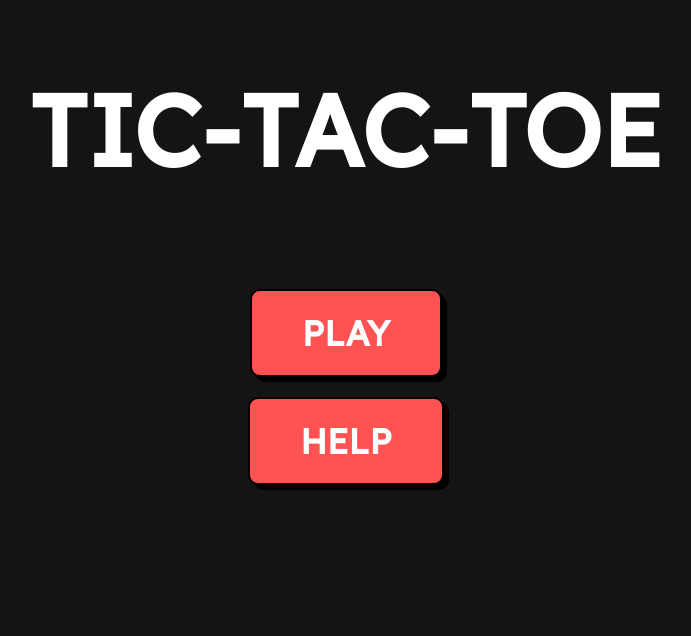
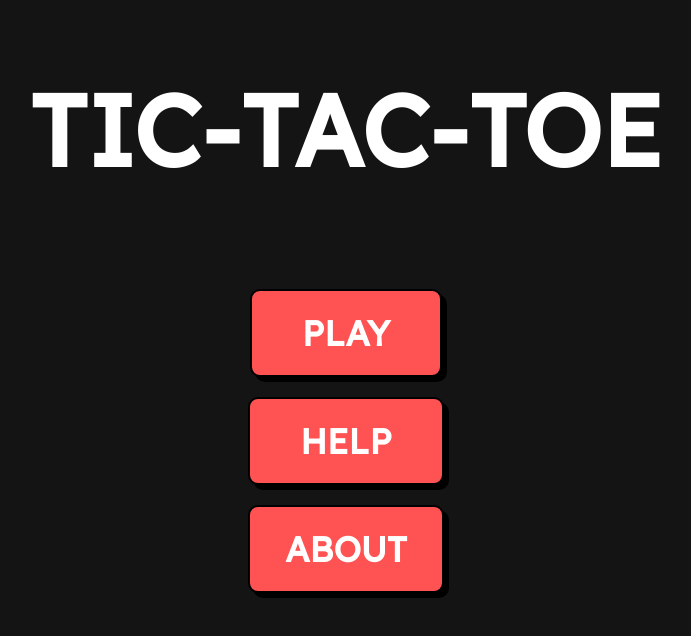
Before and after one commit to KaueLui/TicTacToe, a SvelteKit app: page / in a window 1280 px wide. Shown: the top 636 px of the page, without its empty margins (294-985 px from the left). Built offline with nearby package versions, Linux system fonts and the light colour scheme; a web font is replaced by a local one.

Commit message:
New updates in css

```diff
--- a/src/routes/+page.svelte
+++ b/src/routes/+page.svelte
@@ -58,6 +58,37 @@
     transform: translateY(4px);
 }
 
+.button-ab {
+    font-family: 'Lexend Deca', sans-serif;
+    background-color: azure;
+    display: inline-block;
+    padding: 20px 35px;
+    font-size: 35px;
+    margin: 10px;
+    font-weight: bold;
+    text-align: center;
+    text-decoration: none;
+    color: #fff;
+    background-color: #ff5252;
+    border: 2px solid #000;
+    border-radius: 10px;
+    box-shadow: 5px 5px 0px #000;
+    transition: all 0.3s ease;
+}
+
+.button-ab:hover {
+    background-color: #fff;
+    color: #ff5252;
+    border: 2px solid #ff5252;
+    box-shadow: 5px 5px 0px #ff5252;
+}
+
+.button-ab:active {
+    background-color: #fcf414;
+    box-shadow: none;
+    transform: translateY(4px);
+}
+
 </style>
 
 
@@ -69,17 +100,7 @@
     <div class="btn">
         <a class="button" href="../game">PLAY</a>
         <a class="button" href="/">HELP</a>
+        <a class="button-ab" href="/">ABOUT</a>
 
     </div>
 </div>
-
-
-
-
-
-
-
-
-
-<!-- <h1>Welcome to SvelteKit</h1>
-<p>Visit <a href="../game">kit.svelte.dev</a> to read the documentation</p> -->
--- a/src/routes/game/+page.svelte
+++ b/src/routes/game/+page.svelte
@@ -34,7 +34,7 @@
         for (let i=0;i<winCombinations.length;i++) {
             if(buttons[winCombinations[i][0]] != null) {
                 if(buttons[winCombinations[i][0]] == buttons[winCombinations[i][1]] && buttons[winCombinations[i][1]] == buttons[winCombinations[i][2]]){
-                    result = "Winner: " + buttons[winCombinations[i][0]];
+                    result = buttons[winCombinations[i][0]];
                     break;
                 }
             }
@@ -50,6 +50,48 @@
 </script>
 
 <style>
+        @import url('https://fonts.googleapis.com/css2?family=Nabla&display=swap');
+
+        .btn {
+        display: flex;
+        flex-direction: column;
+        flex-wrap: nowrap;
+        justify-content: center;
+        align-items: center;
+        align-content: stretch;
+        padding: 20px;
+    }
+
+    .button {
+        font-family: 'Lexend Deca', sans-serif;
+        background-color: azure;
+        display: flex;
+        padding: 20px 50px;
+        font-size: 35px;
+        margin-right: auto;
+        margin-left: auto;
+        font-weight: bold;
+        color: #fff;
+        background-color: #ff5252;
+        border: 2px solid #000;
+        border-radius: 10px;
+        box-shadow: 5px 5px 0px #000;
+        transition: all 0.3s ease;
+    }
+
+    .button:hover {
+        background-color: #fff;
+        color: #ff5252;
+        border: 2px solid #ff5252;
+        box-shadow: 5px 5px 0px #ff5252;
+    }
+
+    .button:active {
+        background-color: #fcf414;
+        box-shadow: none;
+        transform: translateY(4px);
+    }
+
     .tictac {
         width: 500px;
         height: 500px;
@@ -57,18 +99,9 @@
         grid: 200px / auto auto auto;
         margin: auto;
         margin-top: 100px;
-
     }
 
-    /* .tictac button {
-        width: 100px;
-        height: 100px;
-        margin: 0;
-
-    } */
-
     .tictac button {
-
         width: 200px;
         height: 200px;
         margin: 0;
@@ -96,14 +129,32 @@
 
     .btn-back {
         padding: 20px;
-        background-image: ("https://fonts.googleapis.com/icon?family=arrow_back");
+    }
+
+    .text-game {
+        font-family: 'Lexend Deca', sans-serif;
+        color: #fff;
+        text-align: center;
+
+    }
+
+    .text-game-result {
+        margin: 0;
+        font-family: 'Nabla', sans-serif;
+        font-weight: bold;
+        font-size: 100px;
+        color: #b60707;
+        text-align: center;
     }
 
 </style>
 
 <div class="container-back">
     <div class="btn-back">
-        <a class="button-back" href="/">BACK</a>
+        <a class="button-back" href="/">
+            <svg xmlns="http://www.w3.org/2000/svg" width="60px" height="60px" viewBox="0 0 24 24" data-name="Layer 1"><path
+                d="M20.3284 11.0001V13.0001L7.50011 13.0001L10.7426 16.2426L9.32842 17.6568L3.67157 12L9.32842 6.34314L10.7426 7.75735L7.49988 11.0001L20.3284 11.0001Z"
+                fill="white"/></a>
     </div>
 </div>
 
@@ -121,8 +172,10 @@
     {:else}
 
     <div>
-        {result}
-        <button on:click={restart}>
+        <h1 class="text-game">GAME-OVER</h1>
+        <h2 class="text-game">The winner of this round was:</h2>
+        <h3 class="text-game-result">{result}</h3>
+        <button class="button" on:click={restart}>
             Restart
         </button>
 
```
Lines whose indentation alone changed are shown as unchanged.
